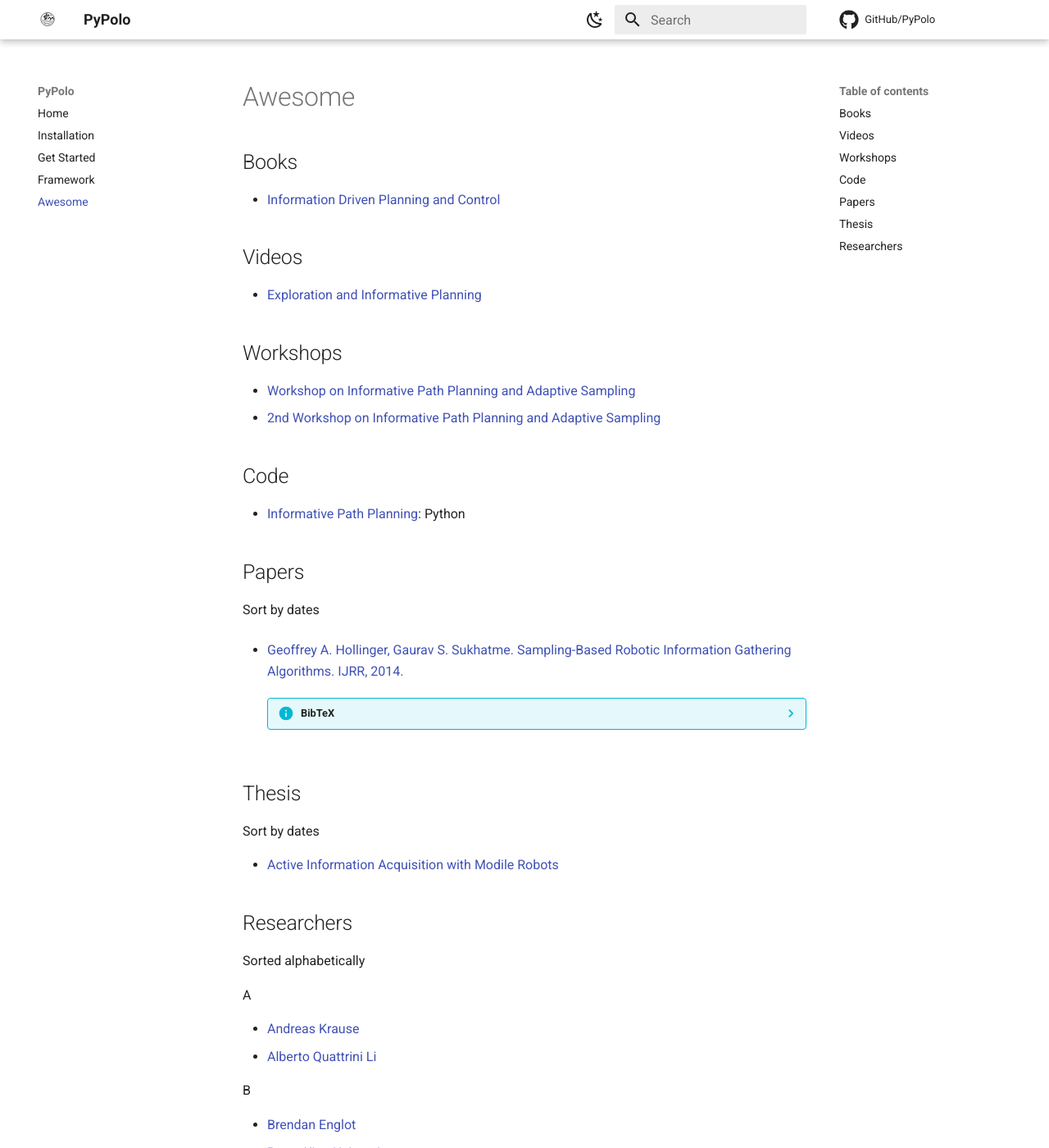
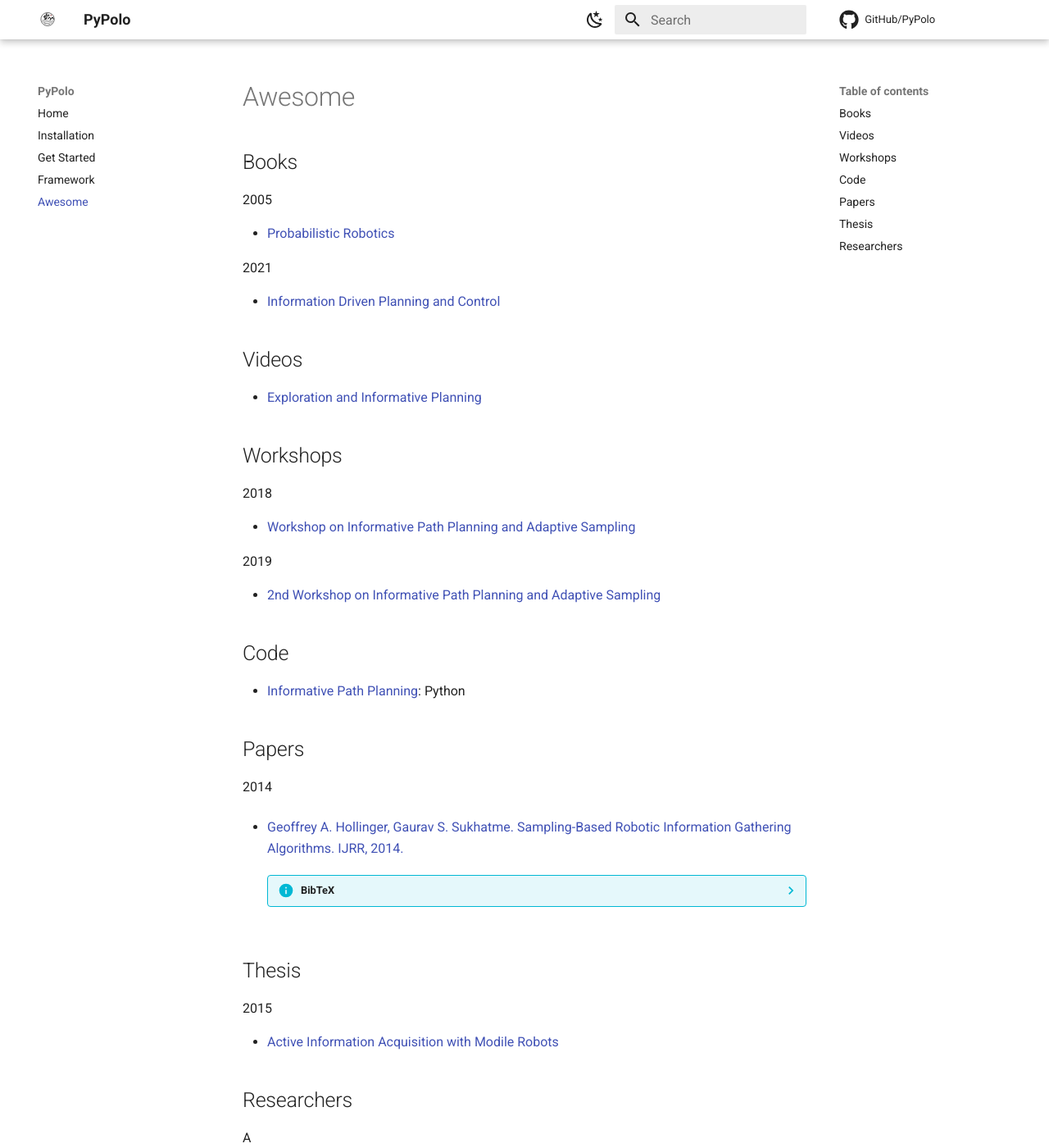
Before and after one commit to Weizhe-Chen/PyPolo, an MkDocs documentation site: the page built from docs/awesome.md, in a window 1280 px wide and 1400 px high. Shown: the whole window at 82% size. Built offline with MkDocs 1.6.1 and Material for MkDocs 9.7.7, drawn with Linux system fonts in a browser that asks for light colours; comment, search, counter and statistics services are not loaded.

Commit message:
Added years to awesome list.

```diff
--- a/docs/awesome.md
+++ b/docs/awesome.md
@@ -1,4 +1,10 @@
 ## Books
+
+2005
+
+- [Probabilistic Robotics](http://www.probabilistic-robotics.org/)
+
+2021
 
 - [Information Driven Planning and Control](https://mitpress.mit.edu/9780262045421/information-driven-planning-and-control/)
 
@@ -8,7 +14,13 @@
 
 ## Workshops
 
+2018
+
 - [Workshop on Informative Path Planning and Adaptive Sampling](http://robotics.usc.edu/~wippas/)
+
+
+2019
+
 - [2nd Workshop on Informative Path Planning and Adaptive Sampling](https://n.ethz.ch/~chungj/WIPPAS2019/)
 
 ## Code
@@ -17,7 +29,7 @@
 
 ## Papers
 
-Sort by dates
+2014
 
 - [Geoffrey A. Hollinger, Gaurav S. Sukhatme. Sampling-Based Robotic Information Gathering Algorithms. IJRR, 2014.](https://arxiv.org/abs/1607.01883)
 
@@ -37,13 +49,11 @@ Sort by dates
 
 ## Thesis
 
-Sort by dates
+2015
 
 - [Active Information Acquisition with Modile Robots](https://repository.upenn.edu/edissertations/1592/)
 
 ## Researchers
-
-Sorted alphabetically
 
 A
 
```
